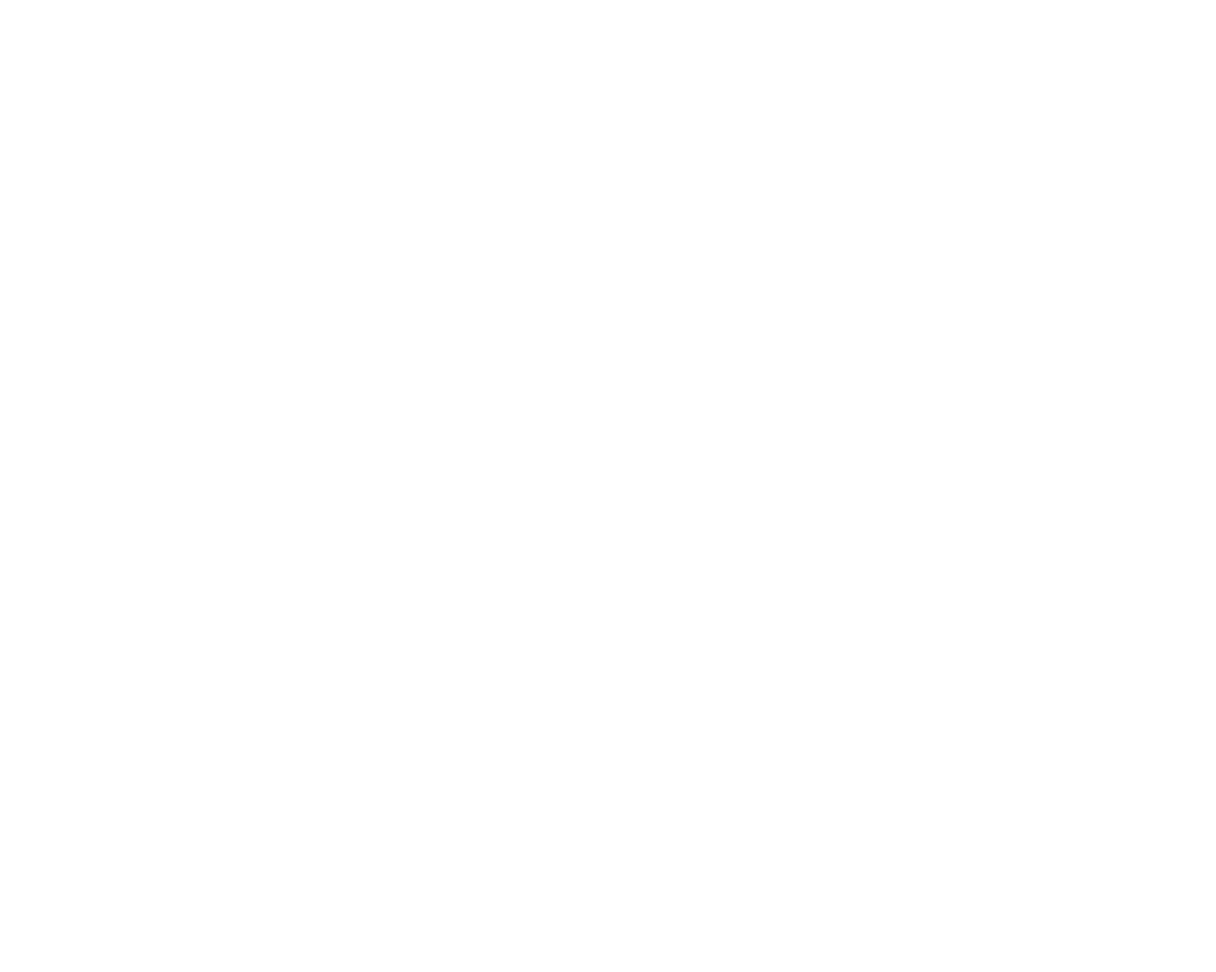
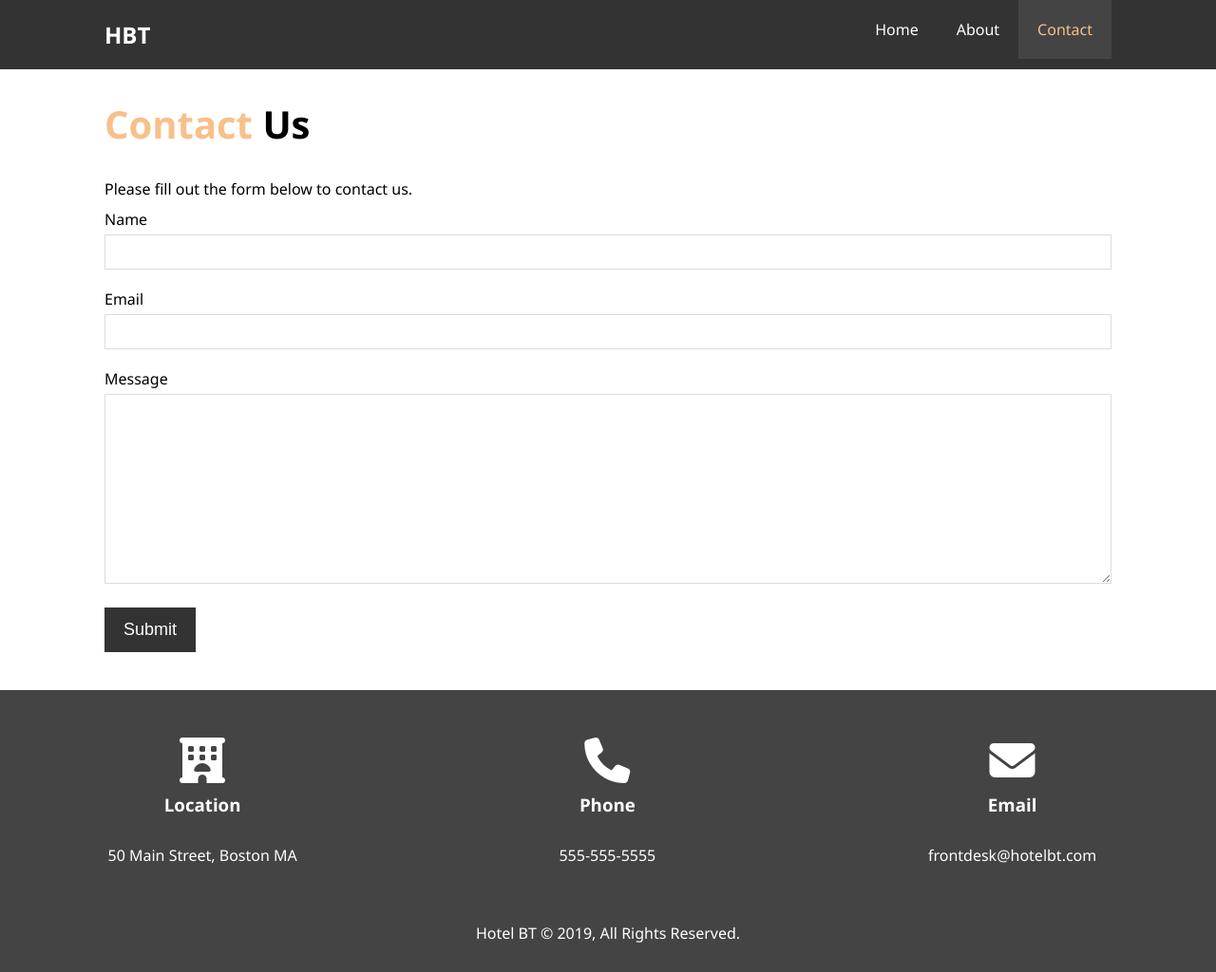
Before and after one commit to lambertsbennett/html-css-sandbox, a plain HTML site: page HotelWebsite/contact.html in a window 1280 px wide. Shown: the whole page at 95% size. Before the commit the page ends 800 px from the top, so only its background shows below. Drawn offline with Linux system fonts and the light colour scheme.

Commit message:
finish contact page

```diff
--- a/HotelWebsite/contact.html
+++ b/HotelWebsite/contact.html
@@ -0,0 +1,81 @@
+<!DOCTYPE html>
+<!--[if lt IE 7]>      <html class="no-js lt-ie9 lt-ie8 lt-ie7"> <![endif]-->
+<!--[if IE 7]>         <html class="no-js lt-ie9 lt-ie8"> <![endif]-->
+<!--[if IE 8]>         <html class="no-js lt-ie9"> <![endif]-->
+<!--[if gt IE 8]>      <html class="no-js"> <!--<![endif]-->
+<html>
+  <head>
+    <meta charset="utf-8" />
+    <meta http-equiv="X-UA-Compatible" content="IE=edge" />
+    <title>Hotel BT | Contact</title>
+    <meta name="description" content="A fake hotel in Boston." />
+    <meta name="viewport" content="width=device-width, initial-scale=1" />
+    <script
+      src="https://kit.fontawesome.com/bd928a083a.js"
+      crossorigin="anonymous"
+    ></script>
+    <link rel="stylesheet" href="css/style.css" />
+  </head>
+  <body>
+    <header>
+      <nav id="navbar">
+        <div class="container">
+          <h1 class="logo">HBT <a href="index.html"></a></h1>
+          <ul>
+            <li><a href="index.html">Home</a></li>
+            <li><a href="about.html">About</a></li>
+            <li><a class="current" href="contact.html">Contact</a></li>
+          </ul>
+        </div>
+      </nav>
+    </header>
+
+    <section id="contact-form" class="py-3">
+      <div class="container">
+        <h1 class="l-heading"><span class="text-primary">Contact </span> Us</h1>
+        <p>Please fill out the form below to contact us.</p>
+        <form action="process.php">
+          <div class="form-group">
+            <label for="name">Name</label>
+            <input type="text" name="name" id="name" />
+          </div>
+          <div class="form-group">
+            <label for="email">Email</label>
+            <input type="email" name="email" id="email" />
+          </div>
+          <div class="form-group">
+            <label for="message">Message</label>
+            <textarea name="message" id="message"></textarea>
+          </div>
+          <button type="Submit" class="btn">Submit</button>
+        </form>
+      </div>
+    </section>
+
+    <section id="contact-info" class="bg-dark">
+      <div class="box">
+        <i class="fas fa-hotel fa-3x"></i>
+        <h3>Location</h3>
+        <p>
+          50 Main Street, Boston MA</div>
+      </p>
+      <div class="box">
+        <i class="fas fa-phone fa-3x"></i>
+        <h3>Phone</h3>
+        <p>
+          555-555-5555
+      </div>
+      <div class="box">
+        <i class="fas fa-envelope fa-3x"></i>
+        <h3>Email</h3>
+        <p>
+          frontdesk@hotelbt.com
+        </div>
+    </section>
+
+    <footer id="main-footer">
+      <p>Hotel BT &copy; 2019, All Rights Reserved.</p>
+    </footer>
+    <script src="" async defer></script>
+  </body>
+</html>
--- a/HotelWebsite/css/style.css
+++ b/HotelWebsite/css/style.css
@@ -237,6 +237,34 @@ p {
   padding-bottom: 40px;
 }
 
+/* Contact Form */
+
+#contact-form .form-group {
+  margin-bottom: 20px;
+}
+
+#contact-form label {
+  display: block;
+  margin-bottom: 5px;
+}
+
+#contact-form input,
+#contact-form textarea {
+  width: 100%;
+  padding: 10px;
+  border: 1px #ddd solid;
+}
+
+#contact-form textarea {
+  height: 200px;
+}
+
+#contact-form input:focus,
+#contact-form textarea:focus {
+  outline: none;
+  border-color: #f7c08a;
+}
+
 #main-footer {
   text-align: center;
   background: #444;
```
